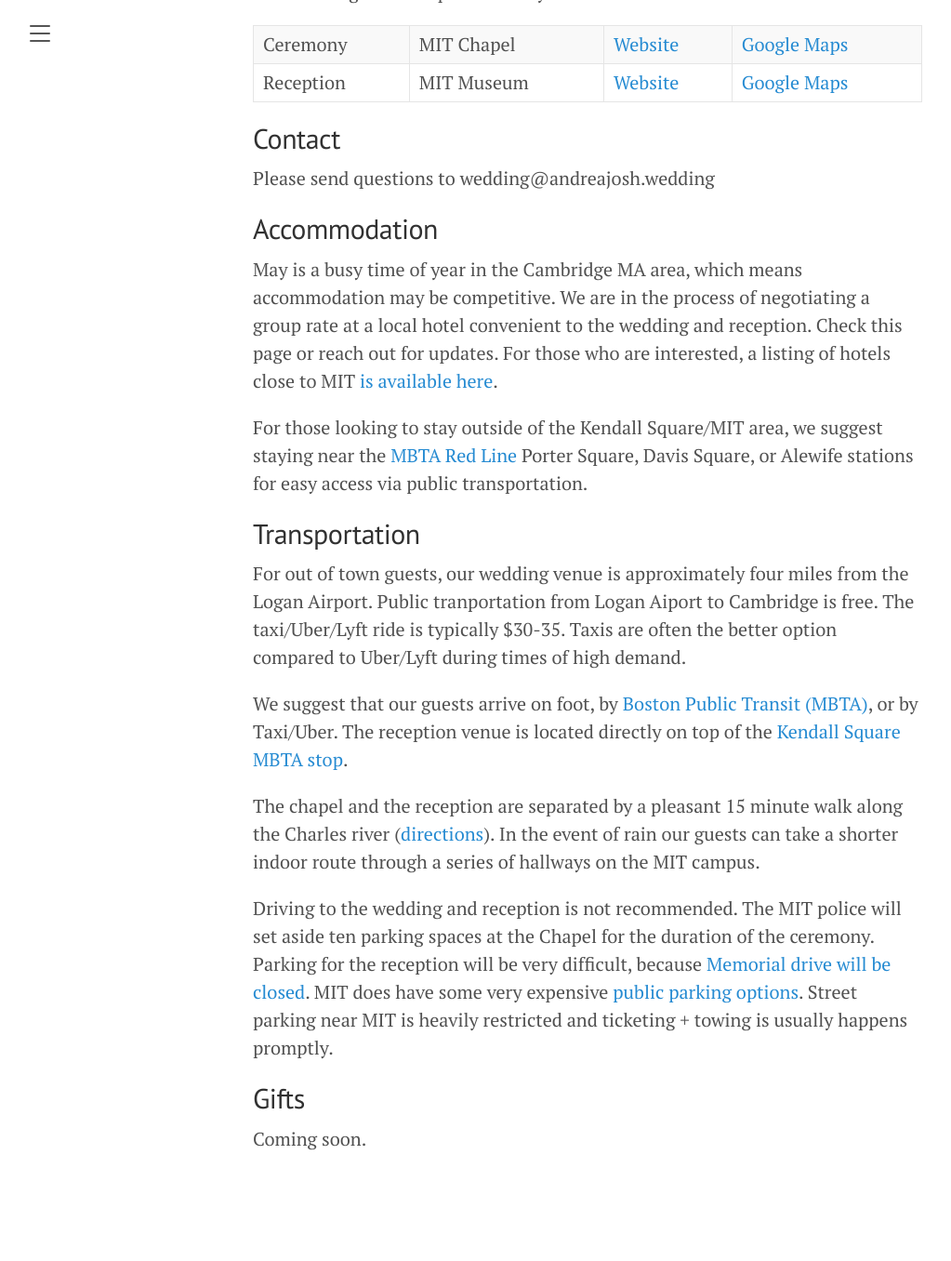
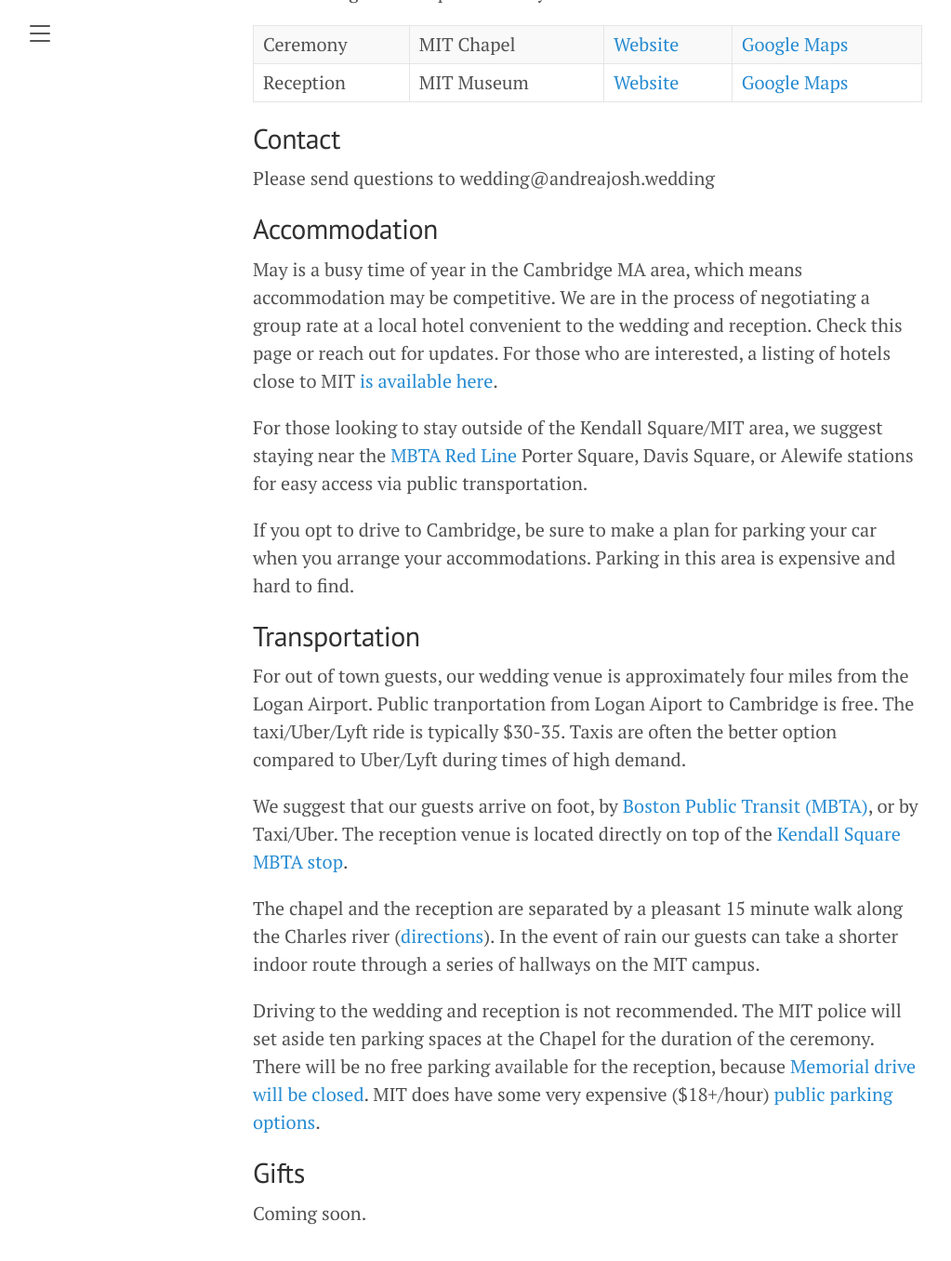
Before and after one commit to JoshBradshaw/andreajosh.github.io, a Jekyll site: the page built from _posts/2023-12-30-overview.md, in a window 1280 px wide and 1400 px high, scrolled down 623 px. Shown: the top 1356 px of the window at 93% size, without its empty margins (8-1031 px from the left). Built offline with Jekyll 4.4.1, drawn with Linux system fonts in a browser that asks for light colours; before the commit the page ends 1943 px from its top, so only the background shows below that.

Commit message:
Update 2023-12-30-overview.md

```diff
--- a/_posts/2023-12-30-overview.md
+++ b/_posts/2023-12-30-overview.md
@@ -23,6 +23,8 @@ May is a busy time of year in the Cambridge MA area, which means accommodation m
 
 For those looking to stay outside of the Kendall Square/MIT area, we suggest staying near the [MBTA Red Line](https://cdn.mbta.com/sites/default/files/2022-12/2022-12-12-subway-map-v37f.pdf) Porter Square, Davis Square, or Alewife stations for easy access via public transportation.
 
+If you opt to drive to Cambridge, be sure to make a plan for parking your car when you arrange your accommodations. Parking in this area is expensive and hard to find.
+
 ## Transportation
 
 For out of town guests, our wedding venue is approximately four miles from the Logan Airport. Public tranportation from Logan Aiport to Cambridge is free. The taxi/Uber/Lyft ride is typically $30-35. Taxis are often the better option compared to Uber/Lyft during times of high demand.
@@ -31,7 +33,7 @@ We suggest that our guests arrive on foot, by [Boston Public Transit (MBTA)](htt
 
 The chapel and the reception are separated by a pleasant 15 minute walk along the Charles river ([directions](https://www.google.com/maps/dir/MIT+Chapel,+48+Massachusetts+Ave,+Cambridge,+MA+02139,+United+States/MIT+Museum,+Gambrill+Center,+314+Main+St,+Cambridge,+MA+02142,+United+States/@42.3611752,-71.11131,14z/data=!4m14!4m13!1m5!1m1!1s0x89e37a0081ab0b7d:0xfd6b535be007b424!2m2!1d-71.0941349!2d42.3583155!1m5!1m1!1s0x89e37754d18b40ef:0xcba82b413cc2736d!2m2!1d-71.0863641!2d42.362114!3e2?entry=ttu)). In the event of rain our guests can take a shorter indoor route through a series of hallways on the MIT campus.
 
-Driving to the wedding and reception is not recommended. The MIT police will set aside ten parking spaces at the Chapel for the duration of the ceremony. Parking for the reception will be very difficult, because [Memorial drive will be closed](https://www.cambridgema.gov/streetsandtransportation/memorialdrive). MIT does have some very expensive [public parking options](https://web.mit.edu/facilities/transportation/parking/visitors/public_parking.html). Street parking near MIT is heavily restricted and ticketing + towing is usually happens promptly.
+Driving to the wedding and reception is not recommended. The MIT police will set aside ten parking spaces at the Chapel for the duration of the ceremony. There will be no free parking available for the reception, because [Memorial drive will be closed](https://www.cambridgema.gov/streetsandtransportation/memorialdrive). MIT does have some very expensive ($18+/hour) [public parking options](https://web.mit.edu/facilities/transportation/parking/visitors/public_parking.html).
 
 ## Gifts
 
```
